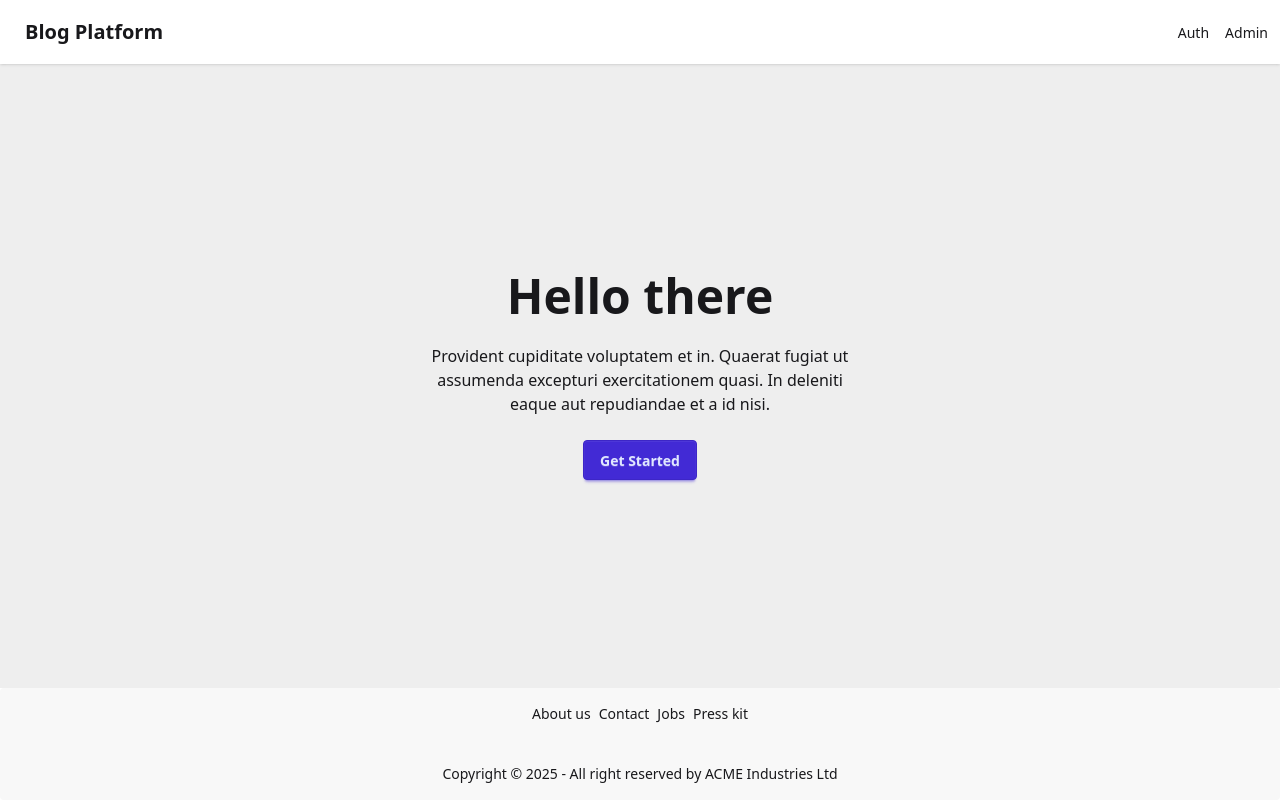
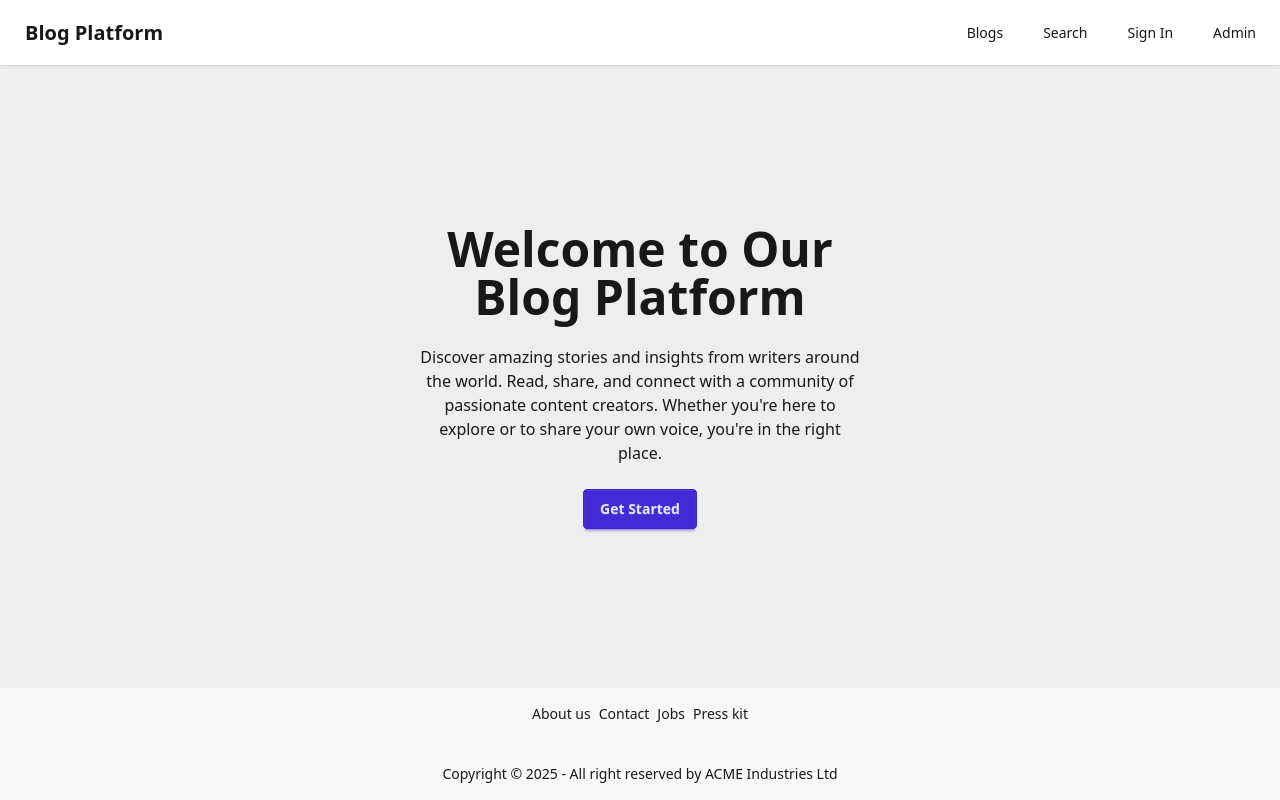
Before and after one commit to justEstif/sv-personal-blog, a SvelteKit app: page / in a window 1280 px wide. Built offline with nearby package versions, Linux system fonts and the light colour scheme.

Commit message:
feat: setup home page

```diff
--- a/src/routes/+page.svelte
+++ b/src/routes/+page.svelte
@@ -5,21 +5,24 @@
     </div>
     <div class="flex-none">
       <ul class="menu menu-horizontal gap-4 px-1">
-        <li>Auth</li>
-        <li>Admin</li>
+        <li><a href="/blogs">Blogs</a></li>
+        <li><a href="/search">Search</a></li>
+        <li><a href="/auth/sign-in">Sign In</a></li>
+        <li><a href="/admin">Admin</a></li>
       </ul>
     </div>
   </header>
   <main class="flex-1 hero bg-base-300">
     <div class="hero-content text-center">
       <div class="max-w-md">
-        <h1 class="text-5xl font-bold">Hello there</h1>
+        <h1 class="text-5xl font-bold">Welcome to Our Blog Platform</h1>
         <p class="py-6">
-          Provident cupiditate voluptatem et in. Quaerat fugiat ut assumenda
-          excepturi exercitationem quasi. In deleniti eaque aut repudiandae et a
-          id nisi.
+          Discover amazing stories and insights from writers around the world.
+          Read, share, and connect with a community of passionate content
+          creators. Whether you're here to explore or to share your own voice,
+          you're in the right place.
         </p>
-        <button class="btn btn-primary">Get Started</button>
+        <a href="/auth/sign-up" class="btn btn-primary">Get Started</a>
       </div>
     </div>
   </main>
```
